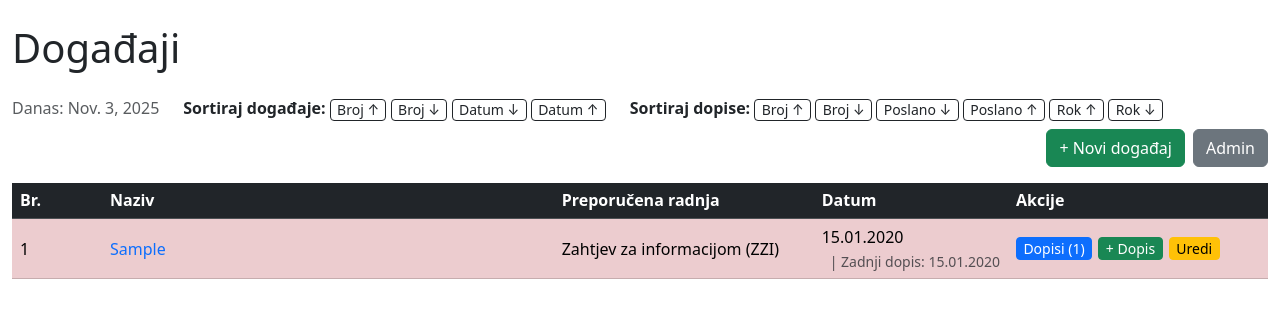
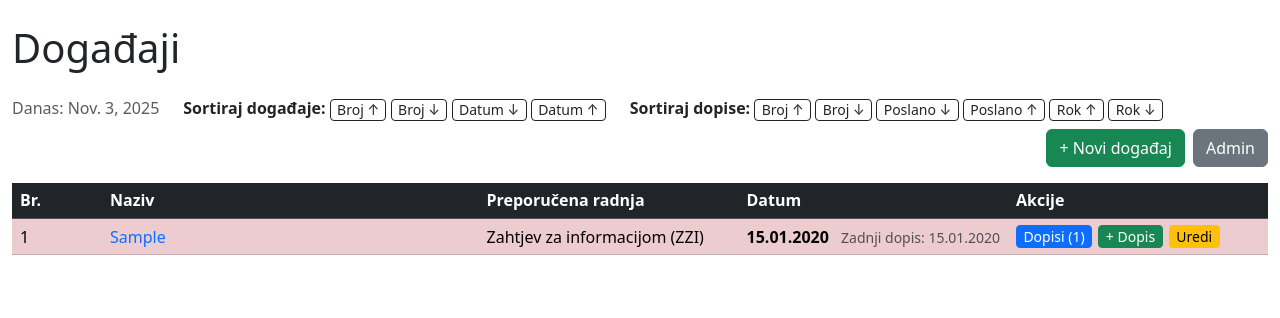
Before and after one commit to FrenkiPrenki/Programcic, a Django app: page /gradilista/1/ in a window 1280 px wide. Shown: the top 318 px of the page. Run offline with Django 5.2, Linux system fonts and the light colour scheme; tables that the repository leaves empty hold one stand-in row (values such as "Sample post").

Commit message:
Uređenje glavne tablice 4

```diff
--- a/evidencija/templates/evidencija/dogadjaj_list.html
+++ b/evidencija/templates/evidencija/dogadjaj_list.html
@@ -9,6 +9,7 @@
     .table-compact td, .table-compact th { padding: .35rem .5rem; vertical-align: middle; }
     .truncate { max-width: 460px; white-space: nowrap; overflow: hidden; text-overflow: ellipsis; }
     .nowrap { white-space: nowrap; }
+    td.nowrap span {white-space: nowrap; }
     .actions { display: flex; flex-wrap: nowrap; gap: .4rem; align-items: center; }
     .btn.btn-sm { padding: .15rem .4rem; line-height: 1.1; }
     </style>
@@ -66,11 +67,9 @@
           </a>
         </td>
         <td class="nowrap">{{ dogadjaj.get_preporucena_radnja_display }}</td>
-        <td class="nowrap">
-          <div>{{ dogadjaj.datum|date:"d.m.Y" }}</div>
-          {% if last and last.poslano %}
-            <span class="text-muted ms-2 small">| Zadnji dopis: {{ last.poslano|date:"d.m.Y" }}</span>
-          {% endif %}
+        <td class="nowrap" style="white-space: nowrap;">
+          <strong>{{ dogadjaj.datum|date:"d.m.Y" }}</strong>
+          <span class="text-muted small ms-2">Zadnji dopis: {{ last.poslano|date:"d.m.Y"|default:"-"}}</span>
         </td>
         <td class="nowrap">
           <div class="actions">
```
